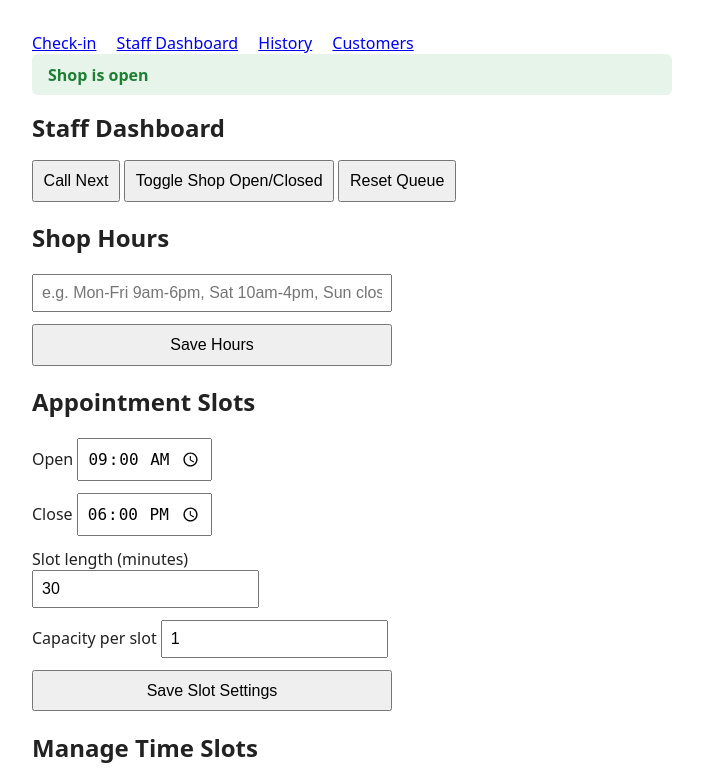
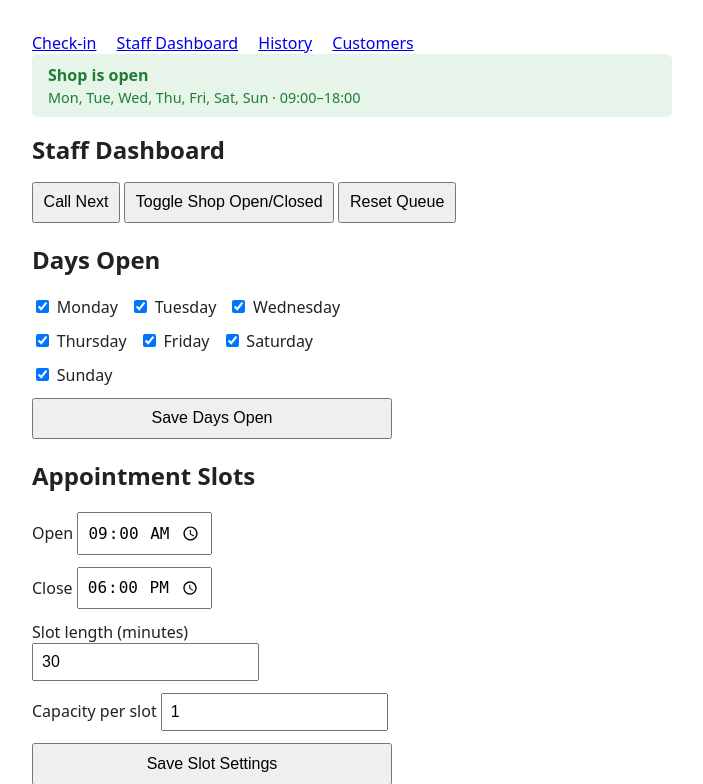
Before and after one commit to mrprogrammingx/barbershop-queue, a FastAPI app: page /dashboard in a window 1280 px wide. Shown: the top 784 px of the page, without its empty margins (288-991 px from the left). Run offline with FastAPI, Linux system fonts and the light colour scheme; data comes from the database, SQL or seed files in the repository; data that the repository does not hold is empty.

Commit message:
Replace free-text shop hours with structured days-of-week selection
ShopStatus.hours (free text) is replaced with open_days (list of
weekday codes, default all 7). New POST /admin/open-days endpoint;
dashboard gets a "Days Open" checkbox group (Mon-Sun) instead of a
text field. Slot generation now honors it: a weekday not in
open_days produces zero base slots, so those dates show no bookable
times and check-in is rejected for them — unless the admin has
explicitly added an included slot for that specific date, which
still works as a one-off override. The shop-status banner shows the
open days and hours instead of free text.

Co-Authored-By: Claude Sonnet 5 <noreply@anthropic.com>

```diff
--- a/app/models.py
+++ b/app/models.py
@@ -87,7 +87,9 @@ class ShopStatus(Base):
 
     id = Column(Integer, primary_key=True, index=True)
     is_open = Column(Boolean, default=True, nullable=False)
-    hours = Column(String, nullable=True)
+
+    # Comma-separated weekday codes the shop is open, e.g. "mon,tue,wed,thu,fri"
+    open_days = Column(String, default="mon,tue,wed,thu,fri,sat,sun", nullable=False)
 
     open_time = Column(Time, default=time(9, 0), nullable=False)
     close_time = Column(Time, default=time(18, 0), nullable=False)
--- a/app/routers/queue.py
+++ b/app/routers/queue.py
@@ -23,7 +23,18 @@ def _get_or_create_shop_status(db: Session) -> ShopStatus:
     return status
 
 
-def _base_slots(shop_status: ShopStatus) -> list[time]:
+WEEKDAY_CODES = ["mon", "tue", "wed", "thu", "fri", "sat", "sun"]
+
+
+def _is_open_day(shop_status: ShopStatus, queue_date: date) -> bool:
+    open_days = set(shop_status.open_days.split(",")) if shop_status.open_days else set()
+    return WEEKDAY_CODES[queue_date.weekday()] in open_days
+
+
+def _base_slots(shop_status: ShopStatus, queue_date: date) -> list[time]:
+    if not _is_open_day(shop_status, queue_date):
+        return []
+
     slots = []
     cursor = datetime.combine(date.today(), shop_status.open_time)
     end = datetime.combine(date.today(), shop_status.close_time)
@@ -44,7 +55,7 @@ def _included_slot_times(db: Session, queue_date: date) -> set[time]:
 
 
 def _generate_slots(db: Session, shop_status: ShopStatus, queue_date: date) -> list[time]:
-    slots = set(_base_slots(shop_status)) | _included_slot_times(db, queue_date)
+    slots = set(_base_slots(shop_status, queue_date)) | _included_slot_times(db, queue_date)
     return sorted(slots)
 
 
@@ -78,7 +89,7 @@ def get_available_times(for_date: date | None = None, db: Session = Depends(get_
     booked_counts = _slot_booked_counts(db, target_date)
     blocked_times = _blocked_slot_times(db, target_date)
     included_times = _included_slot_times(db, target_date)
-    base_times = set(_base_slots(shop_status))
+    base_times = set(_base_slots(shop_status, target_date))
 
     return [
         AvailableSlotOut(
--- a/app/templates/base.html
+++ b/app/templates/base.html
@@ -43,10 +43,13 @@
         const banner = document.getElementById("shop-status-banner");
         banner.textContent = "";
         banner.append(document.createTextNode(data.is_open ? "Shop is open" : "Shop is closed"));
-        if (data.hours) {
+        if (data.open_days && data.open_days.length > 0) {
+          const dayLabels = { mon: "Mon", tue: "Tue", wed: "Wed", thu: "Thu", fri: "Fri", sat: "Sat", sun: "Sun" };
+          const order = ["mon", "tue", "wed", "thu", "fri", "sat", "sun"];
+          const sorted = order.filter(d => data.open_days.includes(d));
           const hoursEl = document.createElement("span");
           hoursEl.className = "hours";
-          hoursEl.textContent = data.hours;
+          hoursEl.textContent = `${sorted.map(d => dayLabels[d]).join(", ")} · ${data.open_time.slice(0, 5)}–${data.close_time.slice(0, 5)}`;
           banner.append(hoursEl);
         }
         banner.className = data.is_open ? "open" : "closed";
--- a/app/templates/dashboard.html
+++ b/app/templates/dashboard.html
@@ -9,10 +9,18 @@
     <button id="reset-queue">Reset Queue</button>
   </div>
 
-  <h2>Shop Hours</h2>
-  <form id="hours-form">
-    <input type="text" id="hours-input" placeholder="e.g. Mon-Fri 9am-6pm, Sat 10am-4pm, Sun closed">
-    <button type="submit">Save Hours</button>
+  <h2>Days Open</h2>
+  <form id="open-days-form">
+    <div class="day-checkboxes">
+      <label><input type="checkbox" name="open_days" value="mon"> Monday</label>
+      <label><input type="checkbox" name="open_days" value="tue"> Tuesday</label>
+      <label><input type="checkbox" name="open_days" value="wed"> Wednesday</label>
+      <label><input type="checkbox" name="open_days" value="thu"> Thursday</label>
+      <label><input type="checkbox" name="open_days" value="fri"> Friday</label>
+      <label><input type="checkbox" name="open_days" value="sat"> Saturday</label>
+      <label><input type="checkbox" name="open_days" value="sun"> Sunday</label>
+    </div>
+    <button type="submit">Save Days Open</button>
   </form>
 
   <h2>Appointment Slots</h2>
@@ -51,6 +59,8 @@
     .slot-btn.included { background: #1565c0; color: #fff; border-color: #1565c0; }
     .slot-btn.included.blocked { background: #6a1b9a; border-color: #6a1b9a; }
     .hint { font-size: 0.9rem; color: #666; max-width: 480px; }
+    .day-checkboxes { display: flex; flex-wrap: wrap; gap: 0.75rem; max-width: 480px; }
+    .day-checkboxes label { display: flex; align-items: center; gap: 0.3rem; font-weight: normal; }
   </style>
 
   <script>
@@ -126,20 +136,23 @@
       }
     });
 
-    async function loadHours() {
+    async function loadOpenDays() {
       const res = await fetch("/admin/shop-status");
       const status = await res.json();
-      document.getElementById("hours-input").value = status.hours || "";
+      document.querySelectorAll('input[name="open_days"]').forEach(cb => {
+        cb.checked = status.open_days.includes(cb.value);
+      });
     }
 
-    document.getElementById("hours-form").addEventListener("submit", async (e) => {
+    document.getElementById("open-days-form").addEventListener("submit", async (e) => {
       e.preventDefault();
-      const hours = document.getElementById("hours-input").value;
-      await fetch("/admin/hours", {
+      const open_days = Array.from(document.querySelectorAll('input[name="open_days"]:checked')).map(cb => cb.value);
+      await fetch("/admin/open-days", {
         method: "POST",
         headers: { "Content-Type": "application/json" },
-        body: JSON.stringify({ hours }),
+        body: JSON.stringify({ open_days }),
       });
+      alert("Days open saved.");
     });
 
     async function loadScheduleSettings() {
@@ -237,7 +250,7 @@
     document.getElementById("block-date-picker").min = todayIso();
 
     loadQueue();
-    loadHours();
+    loadOpenDays();
     loadScheduleSettings();
     loadBlockSlots();
     setInterval(loadQueue, 5000);
```
Also changed, not shown: app/routers/admin.py (+4 -4 lines), app/schemas.py (+21 -4 lines).
